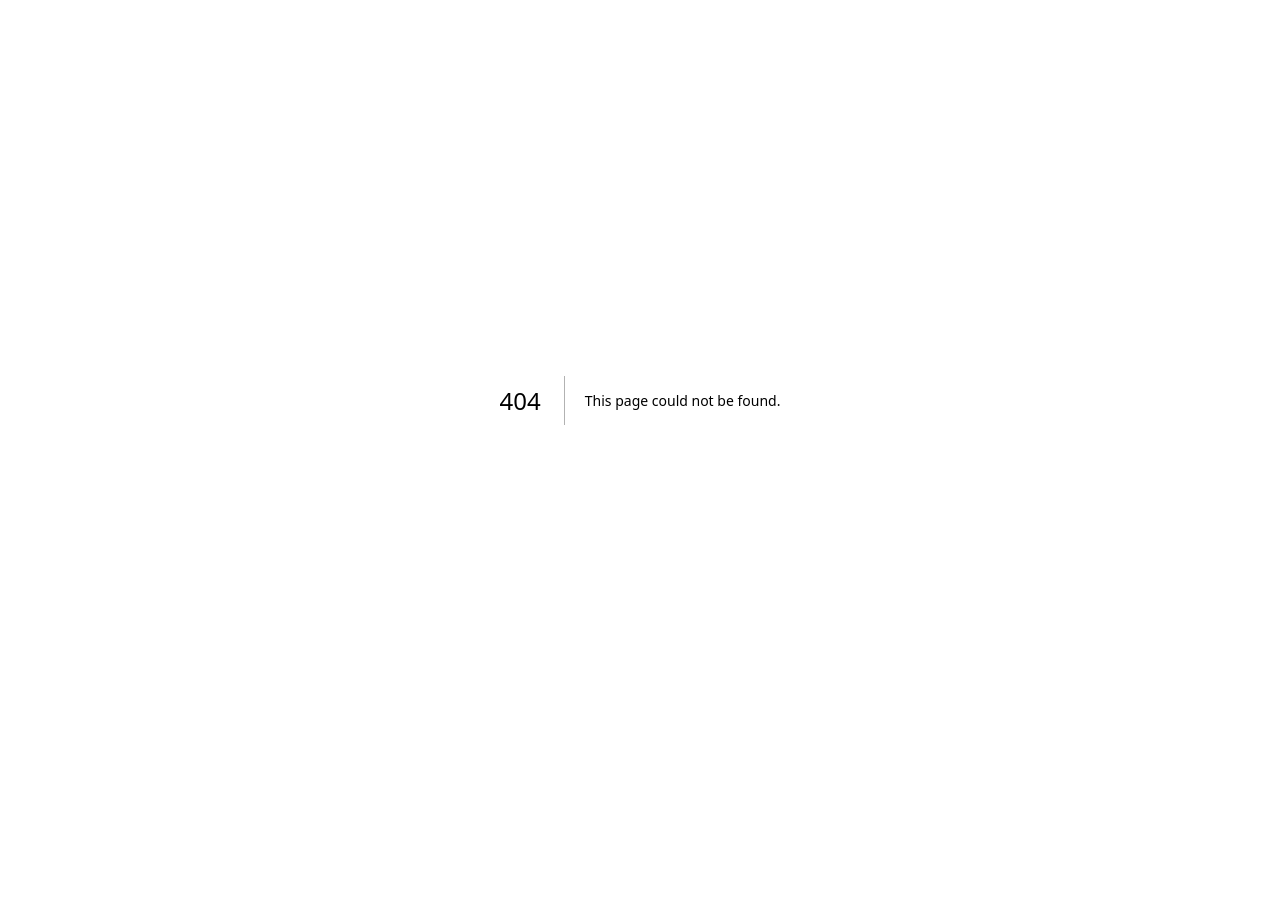
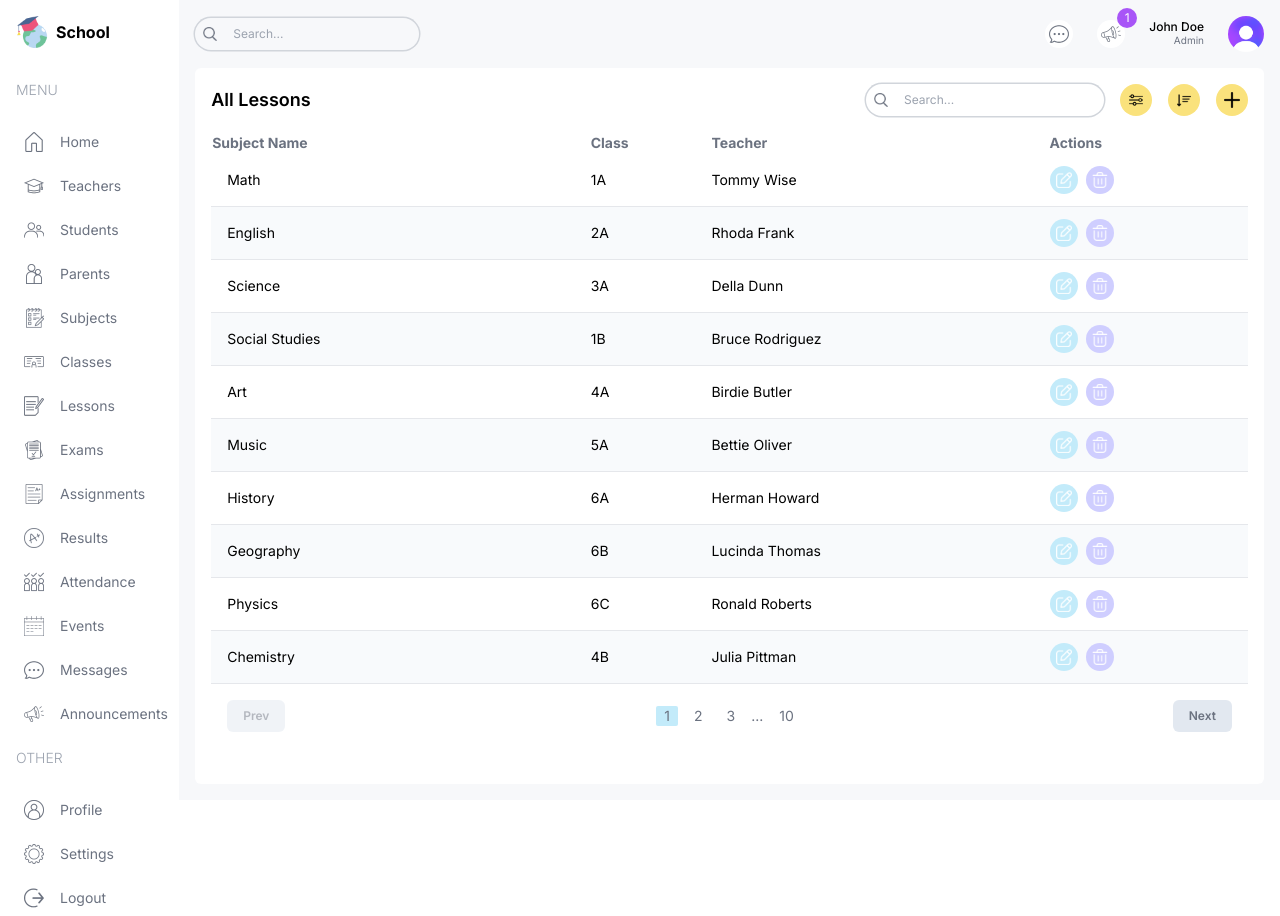
Before and after one commit to aminurjs/school-management-app, a Next.js app in the folder next-dashboard-ui/: page /list/lessons in a window 1280 px wide. Before the commit this address had no page. Before the commit the page ends 800 px from the top, so only its background shows below. Built offline with nearby package versions, Linux system fonts and the light colour scheme.

Commit message:
create lessons list page

```diff
--- /dev/null
+++ b/next-dashboard-ui/src/app/(dashboard)/list/lessons/page.tsx
@@ -0,0 +1,83 @@
+import FormModal from "@/components/FormModal";
+import Pagination from "@/components/Pagination";
+import Table from "@/components/Table";
+import TableSearch from "@/components/TableSearch";
+import { lessonsData, role } from "@/lib/data";
+import Image from "next/image";
+
+type Lesson = {
+  id: number;
+  subject: string;
+  class: string;
+  teacher: string;
+};
+
+const columns = [
+  {
+    header: "Subject Name",
+    accessor: "name",
+  },
+  {
+    header: "Class",
+    accessor: "class",
+  },
+  {
+    header: "Teacher",
+    accessor: "teacher",
+    className: "hidden md:table-cell",
+  },
+  {
+    header: "Actions",
+    accessor: "action",
+  },
+];
+
+const LessonListPage = () => {
+  const renderRow = (item: Lesson) => (
+    <tr
+      key={item.id}
+      className="border-b border-gray-200 even:bg-slate-50 text-sm hover:bg-lamaPurpleLight"
+    >
+      <td className="flex items-center gap-4 p-4">{item.subject}</td>
+      <td>{item.class}</td>
+      <td className="hidden md:table-cell">{item.teacher}</td>
+      <td>
+        <div className="flex items-center gap-2">
+          {role === "admin" && (
+            <>
+              <FormModal table="lesson" type="update" data={item} />
+              <FormModal table="lesson" type="delete" id={item.id} />
+            </>
+          )}
+        </div>
+      </td>
+    </tr>
+  );
+
+  return (
+    <div className="bg-white p-4 rounded-md flex-1 m-4 mt-0">
+      {/* TOP */}
+      <div className="flex items-center justify-between">
+        <h1 className="hidden md:block text-lg font-semibold">All Lessons</h1>
+        <div className="flex flex-col md:flex-row items-center gap-4 w-full md:w-auto">
+          <TableSearch />
+          <div className="flex items-center gap-4 self-end">
+            <button className="w-8 h-8 flex items-center justify-center rounded-full bg-lamaYellow">
+              <Image src="/filter.png" alt="" width={14} height={14} />
+            </button>
+            <button className="w-8 h-8 flex items-center justify-center rounded-full bg-lamaYellow">
+              <Image src="/sort.png" alt="" width={14} height={14} />
+            </button>
+            {role === "admin" && <FormModal table="lesson" type="create" />}
+          </div>
+        </div>
+      </div>
+      {/* LIST */}
+      <Table columns={columns} renderRow={renderRow} data={lessonsData} />
+      {/* PAGINATION */}
+      <Pagination />
+    </div>
+  );
+};
+
+export default LessonListPage;
```
